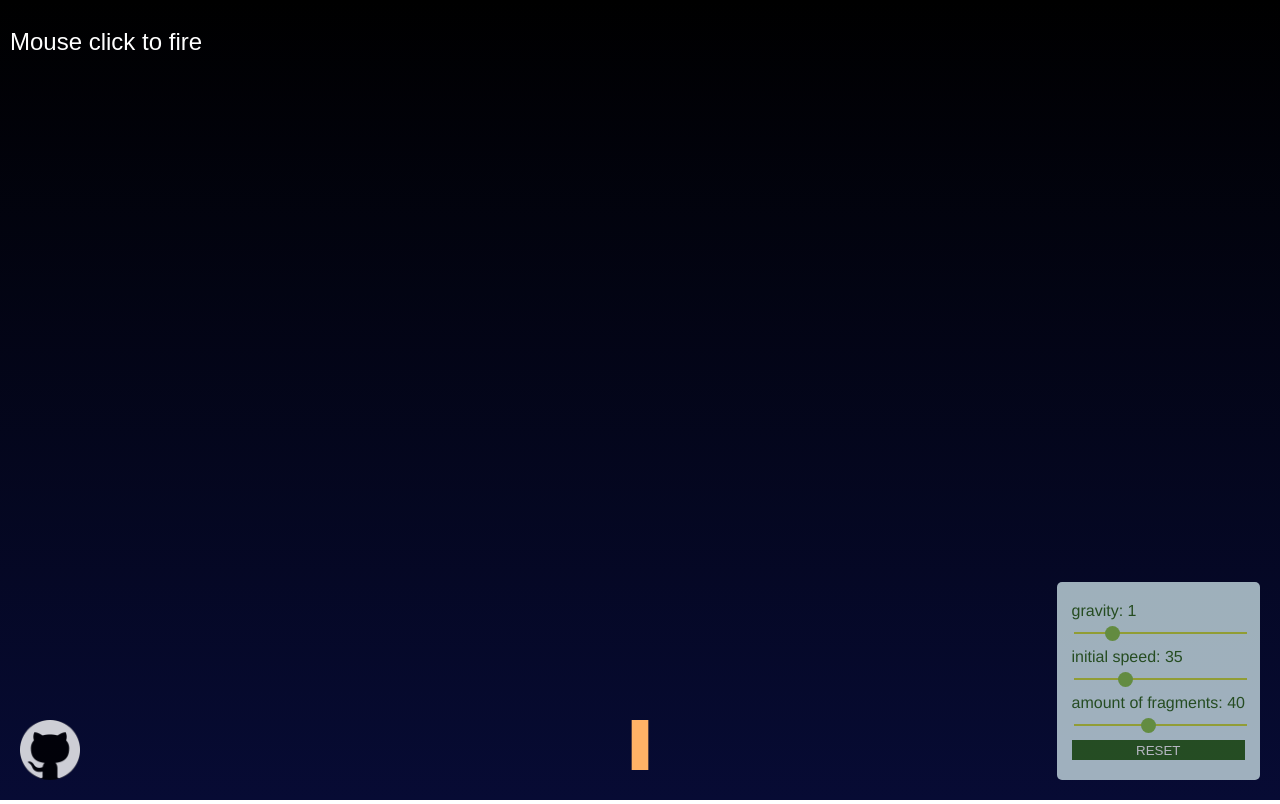
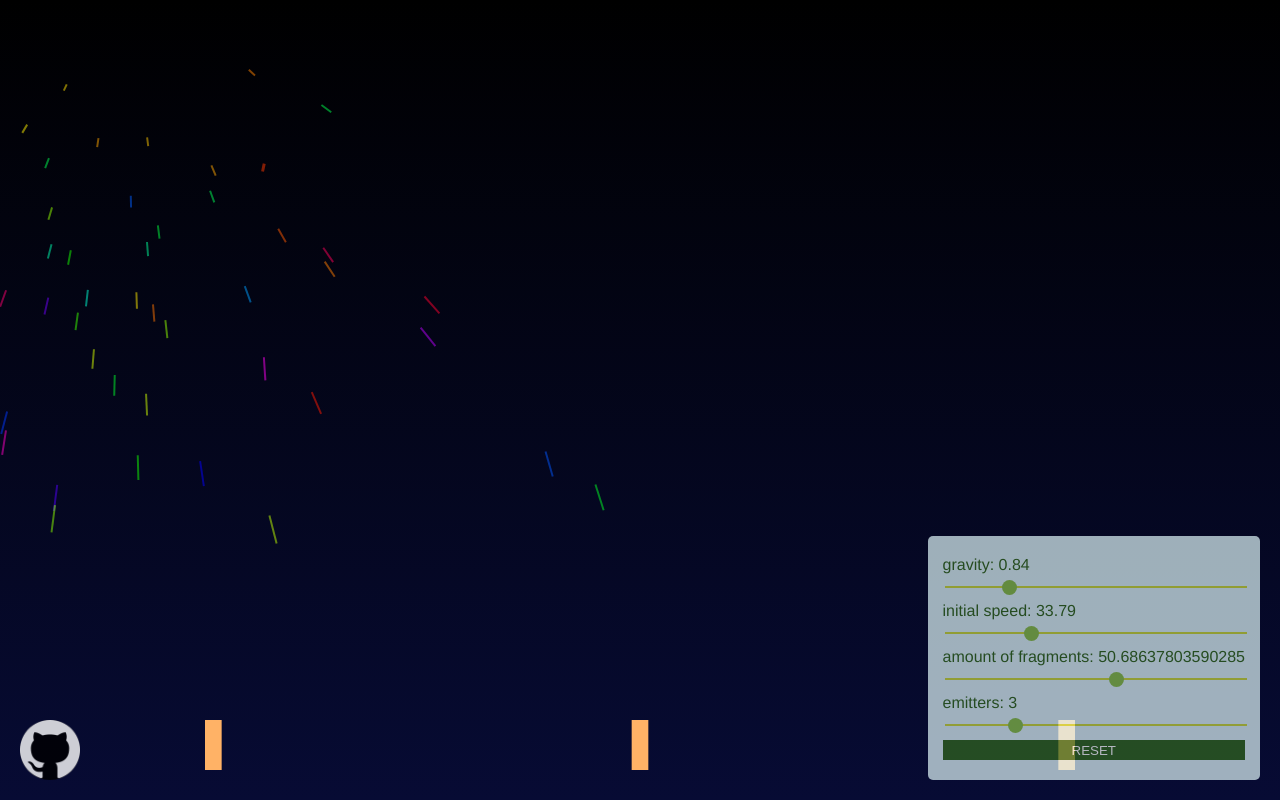
Before and after one commit to miksin/web-firework-simulation, a Vue app: page / in a window 1280 px wide. Built offline with nearby package versions, Linux system fonts and the light colour scheme.

Commit message:
fix bug: numEmitter refresh

```diff
--- a/src/App.vue
+++ b/src/App.vue
@@ -2,6 +2,9 @@
   <div id="app">
     <night-sky
       :coefficients="coefficients"
+      :resizedTimes="resizedTimes"
+      :actionQueue="actionQueue"
+      @clearQueue="handleClearQueue"
     />
     <control-panel
       :coefficients="coefficients"
@@ -16,30 +19,40 @@
     >
       <img src="./assets/GitHub-Mark-Light-64px.png" alt="Github"/>
     </a>
+    <resize-observer @notify="handleResize"/>
   </div>
 </template>
 
 <script>
+import { ResizeObserver } from 'vue-resize';
 import NightSky from './components/NightSky.vue';
 import ControlPanel from './components/ControlPanel.vue';
+import { screenHeightRatio, mobileWidth, randActions } from './utils/common';
+import 'vue-resize/dist/vue-resize.css';
 
 export default {
   name: 'app',
   components: {
     NightSky,
     ControlPanel,
+    ResizeObserver,
   },
   data() {
     return {
-      coefficients: this.defaultCoef(),
+      coefficients: this.defaultCoef(screenHeightRatio()),
+      actionQueue: [],
+      resizeTimer: null,
+      resizedTimes: 0,
     };
   },
   methods: {
-    defaultCoef() {
+    defaultCoef(ratio = 1.0) {
+      const numEmitter = mobileWidth() ? 1 : 3;
       return {
-        gravity: 1,
-        emitVel: 35,
-        fragNum: 40,
+        gravity: 1 * ratio,
+        emitVel: 40 * ratio,
+        fragNum: 60 * ratio,
+        numEmitter,
       };
     },
     handleChangeCoef(key, value) {
@@ -49,8 +62,26 @@ export default {
       };
     },
     handleResetCoef() {
-      this.coefficients = this.defaultCoef();
+      this.coefficients = this.defaultCoef(screenHeightRatio());
     },
+    handleResize() {
+      clearTimeout(this.resizeTimer);
+      this.resizeTimer = setTimeout(() => {
+        this.resizedTimes += 1;
+        this.coefficients = this.defaultCoef(screenHeightRatio());
+      }, 500);
+    },
+    handleEnqueue(actionList) {
+      this.actionQueue.push(...actionList);
+    },
+    handleClearQueue() {
+      this.actionQueue = [];
+    },
+  },
+  mounted() {
+    setInterval(() => {
+      randActions().then(r => this.handleEnqueue(r));
+    }, 1000);
   },
 };
 </script>
@@ -86,4 +117,12 @@ body {
   width: 100%;
   height: 100%;
 }
+
+@media (max-width: 767px) {
+  .github-link {
+    top: 20px;
+    width: 30px;
+    height: 30px;
+  }
+}
 </style>
--- a/src/components/ControlPanel.vue
+++ b/src/components/ControlPanel.vue
@@ -1,6 +1,6 @@
 <template>
   <div class="control-panel">
-    <p class="item-title">gravity: {{ gravity }}</p>
+    <p class="item-title">gravity: {{ parseFloat(gravity).toFixed(2) }}</p>
     <input
       class="slider"
       type="range"
@@ -11,7 +11,7 @@
       @input.prevent="handleChangeCoef('gravity', $event)"
     />
     <div class="splitter"></div>
-    <p class="item-title">initial speed: {{ emitVel }}</p>
+    <p class="item-title">initial speed: {{ parseFloat(emitVel).toFixed(2) }}</p>
     <input
       class="slider"
       type="range"
@@ -31,6 +31,17 @@
       step="5"
       :value="fragNum"
       @input.prevent="handleChangeCoef('fragNum', $event)"
+    />
+    <div class="splitter"></div>
+    <p class="item-title">emitters: {{ numEmitter }}</p>
+    <input
+      class="slider"
+      type="range"
+      min="1"
+      max="10"
+      step="1"
+      :value="numEmitter"
+      @input.prevent="handleChangeCoef('numEmitter', $event)"
     />
     <div class="splitter"></div>
     <div class="splitter"></div>
@@ -58,6 +69,9 @@ export default {
     fragNum() {
       return this.coefficients.fragNum;
     },
+    numEmitter() {
+      return this.coefficients.numEmitter;
+    },
   },
   methods: {
     handleChangeCoef(key, e) {
@@ -77,6 +91,11 @@ export default {
   opacity: 0.7;
   border-radius: 5px;
 }
+
+.control-panel:hover {
+  opacity: 1;
+}
+
 .slider {
   -webkit-appearance: none;
   width: 100%;
@@ -110,4 +129,11 @@ export default {
 .reset-btn:hover {
   background-color: #8bc34a;
 }
+
+@media (max-width: 767px) {
+  .control-panel {
+    opacity: 0;
+    pointer-events: none;
+  }
+}
 </style>
--- a/src/components/NightSky.vue
+++ b/src/components/NightSky.vue
@@ -1,8 +1,6 @@
 <template>
   <div class="canvas-container">
     <canvas
-      @mousemove="handleMouseMove"
-      @click="handleMouseClick"
       ref="night-sky-canvas"
     >
       Not support canvas
@@ -15,18 +13,21 @@ import Firework from '../models/Firework';
 import Point from '../models/Point';
 import Vector from '../models/Vector';
 import Emitter from '../models/Emitter';
+import { randInt } from '../utils/common';
 
 export default {
   name: 'night-sky',
   props: {
     coefficients: Object,
+    resizedTimes: Number,
+    actionQueue: Array,
   },
   data() {
     return {
       canvasEl: null,
       ctx: null,
       fireworks: [],
-      emitter: null,
+      emitters: [],
     };
   },
   methods: {
@@ -37,19 +38,24 @@ export default {
       this.canvasEl.width = this.canvasEl.parentElement.clientWidth;
       this.canvasEl.height = this.canvasEl.parentElement.clientHeight;
     },
+    setEmitter() {
+      this.emitters = [];
+      const positions = this.calEmitPositions();
+      for (let i = 0; i < this.numEmitter; i += 1) {
+        this.emitters.push(new Emitter(positions[i], 50));
+      }
+    },
     draw() {
       window.requestAnimationFrame(this.draw);
 
-      this.ctx.clearRect(0, 0, this.cw, this.ch);
-
-      this.ctx.font = '24px Arial';
-      this.ctx.fillStyle = '#FFF';
-      this.ctx.fillText('Mouse click to fire', 10, 50);
+      this.ctx.clearRect(0, 0, this.canvasEl.width, this.canvasEl.height);
 
       this.fireworks.forEach((f) => {
         f.draw(this.ctx);
       });
-      this.emitter.draw(this.ctx);
+      this.emitters.forEach((emitter) => {
+        emitter.draw(this.ctx);
+      });
     },
     update() {
       this.fireworks = this.fireworks.filter(f => !f.isDiscard);
@@ -57,42 +63,46 @@ export default {
         f.update();
       });
     },
-    handleMouseMove(e) {
-      const x = e.clientX;
-      const y = e.clientY;
-      this.emitter.faceTo(x, y);
+    calEmitPositions() {
+      const unitWidth = this.canvasEl.width / parseFloat(this.numEmitter);
+      const positions = [];
+      for (let i = 0; i < this.numEmitter; i += 1) {
+        positions.push(new Point((i + 0.5) * unitWidth, this.canvasEl.height - 30));
+      }
+      return positions;
     },
-    handleMouseClick(e) {
-      const x = e.clientX;
-      const y = e.clientY;
-      const xOffset = x - this.emitPos.x;
-      const yOffset = y - this.emitPos.y;
-
-      const dir = Vector.fromOffset(this.emitVel, xOffset, yOffset);
-      this.fireworks.push(new Firework(this.emitPos, dir, this.gravity, this.fragNum));
+    handleEmit(index, ratio) {
+      const { pos } = this.emitters[index];
+      const respondStrength = this.emitVel * ratio;
+      const respondGravity = this.gravity.clone().scale(ratio);
+      const dir = Vector.fromPCS(respondStrength, randInt(-85, -95));
+      this.fireworks.push(new Firework(pos, dir, respondGravity, this.fragNum));
+    },
+    handleResize() {
+      this.canvasEl.width = this.canvasEl.parentElement.clientWidth;
+      this.canvasEl.height = this.canvasEl.parentElement.clientHeight;
+      const positions = this.calEmitPositions();
+      for (let i = 0; i < this.numEmitter; i += 1) {
+        this.emitters[i].pos = positions[i];
+      }
     },
   },
   mounted() {
+    // Initial canvas element
     this.setCanvas();
 
-    this.emitter = new Emitter(this.emitPos, 50);
+    // Initial emitters
+    this.setEmitter();
 
+    // Update object infomation in 30 fps
     setInterval(() => {
       this.update(30.0 / 1000.0);
     }, 1000.0 / 30.0);
 
+    // Call this.draw every frame
     window.requestAnimationFrame(this.draw);
   },
   computed: {
-    cw() {
-      return this.canvasEl.width;
-    },
-    ch() {
-      return this.canvasEl.height;
-    },
-    emitPos() {
-      return new Point(this.canvasEl.width / 2, this.canvasEl.height - 30);
-    },
     gravity() {
       return new Vector(0, this.coefficients.gravity);
     },
@@ -101,6 +111,25 @@ export default {
     },
     fragNum() {
       return this.coefficients.fragNum;
+    },
+    numEmitter() {
+      return this.coefficients.numEmitter;
+    },
+  },
+  watch: {
+    resizedTimes() {
+      this.handleResize();
+    },
+    numEmitter() {
+      this.setEmitter();
+    },
+    actionQueue(actionList) {
+      if (actionList.length < 1) return;
+
+      actionList.forEach(({ ratio }) => {
+        this.handleEmit(randInt(this.numEmitter), ratio);
+      });
+      this.$emit('clearQueue');
     },
   },
 };
--- a/src/utils/common.js
+++ b/src/utils/common.js
@@ -2,5 +2,18 @@ export function randInt(max, min = 0) {
   return Math.floor(Math.random() * (max - min) + min);
 }
 
-export function foo() {
+export function mobileWidth(defaultWidth = 768) {
+  return window.innerWidth < defaultWidth;
 }
+
+export function screenHeightRatio(defaultHeight = 947) {
+  return window.innerHeight / parseFloat(defaultHeight);
+}
+
+export async function randActions(floor = 0.6) {
+  return new Promise((resolve) => {
+    setTimeout(() => {
+      resolve([{ ratio: Math.random() * (1.0 - floor) + floor }]);
+    }, 0);
+  });
+}
```
